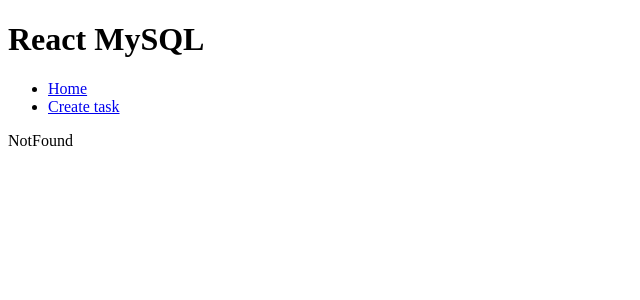
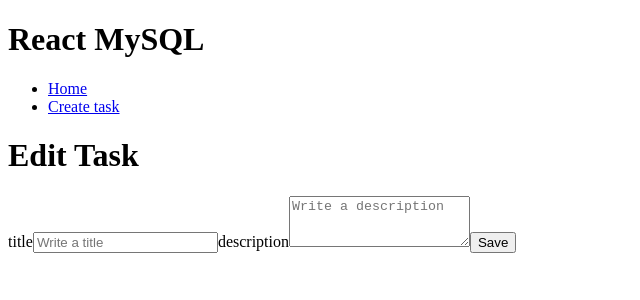
Before and after one commit to anibalalpizar/mern-mysql-crud, a React (Vite) app in the folder client/: page /edit/1 in a window 1280 px wide. Shown: the top 300 px of the page, without its empty margins (0-640 px from the left). Built offline with nearby package versions, Linux system fonts and the light colour scheme; no server answers.

Commit message:
Updating Tasks, only make the placeholder using the axios api

```diff
--- a/client/src/App.jsx
+++ b/client/src/App.jsx
@@ -12,6 +12,7 @@
       <Routes>
         <Route path='/' element={<TasksPage />} />
         <Route path='/new' element={<TaskForm />} />
+        <Route path='/edit/:id' element={<TaskForm />} />
         <Route path='*' element={<NotFound />} />
       </Routes>
     </TaskContextProvider>
--- a/client/src/api/tasks.api.js
+++ b/client/src/api/tasks.api.js
@@ -8,3 +8,6 @@
 
 export const deleteTaskRequest = async (id) =>
   await axios.delete(`http://localhost:4000/tasks/${id}`);
+
+export const getTaskRequest = async (id) =>
+  await axios.get(`http://localhost:4000/tasks/${id}`);
--- a/client/src/components/TaskCard.jsx
+++ b/client/src/components/TaskCard.jsx
@@ -1,7 +1,9 @@
 import { useTasks } from '../context/TaskProvider'
+import { useNavigate } from 'react-router-dom'
 
 function TaskCard({ task }) {
     const { deleteTask } = useTasks()
+    const navigate = useNavigate()
     return (
         <div>
             <h2>{task.title}</h2>
@@ -9,7 +11,7 @@
             <span>{task.done === 1 ? "✅" : "❌"}</span>
             <span>{task.createAt}</span>
             <button onClick={() => deleteTask(task.id)}>Delete</button>
-            <button>Edit</button>
+            <button onClick={() => navigate(`/edit/${task.id}`)}>Edit</button>
         </div>
     )
 }
--- a/client/src/context/TaskProvider.jsx
+++ b/client/src/context/TaskProvider.jsx
@@ -1,5 +1,5 @@
 import { createContext, useContext, useState } from 'react'
-import { getTasksRequest, deleteTaskRequest, createTaskRequest } from '../api/tasks.api.js'
+import { getTasksRequest, deleteTaskRequest, createTaskRequest, getTaskRequest } from '../api/tasks.api.js'
 import { TaskContext } from '../context/TaskContext'
 
 
@@ -33,7 +33,15 @@
             console.log(error)
         }
     }
-    return <TaskContext.Provider value={{ tasks, loadTasks, deleteTask, createTask }}>
+    const getTask = async (id) => {
+        try {
+            const response = await getTaskRequest(id);
+            return response.data;
+        } catch (error) {
+            console.error(error);
+        }
+    };
+    return <TaskContext.Provider value={{ tasks, loadTasks, deleteTask, createTask, getTask }}>
         {children}
     </TaskContext.Provider>
 }
--- a/client/src/pages/TaskForm.jsx
+++ b/client/src/pages/TaskForm.jsx
@@ -1,15 +1,32 @@
 import { Formik, Form } from 'formik'
 import { useTasks } from '../context/TaskProvider'
+import { useParams } from 'react-router-dom'
+import { useEffect, useState } from 'react'
 
 function TaskForm() {
-    const { createTask } = useTasks()
+    const { createTask, getTask } = useTasks()
+    const [task, setTask] = useState({
+        title: "",
+        description: "",
+    })
+    const params = useParams()
+    useEffect(() => {
+        const loadTask = async () => {
+            if (params.id) {
+                const task  = await getTask(params.id)
+                setTask({
+                    title: task.title,
+                    description: task.description,
+                })
+            }
+        }
+        loadTask()
+    }, [])
     return (
         <div>
+            <h1>{params.id ? "Edit Task" : "New Task"}</h1>
             <Formik
-                initialValues={{
-                    title: "",
-                    description: "",
-                }}
+                initialValues={task}
                 onSubmit={async (values, actions) => {
                     console.log(values)
                     createTask(values)
```
